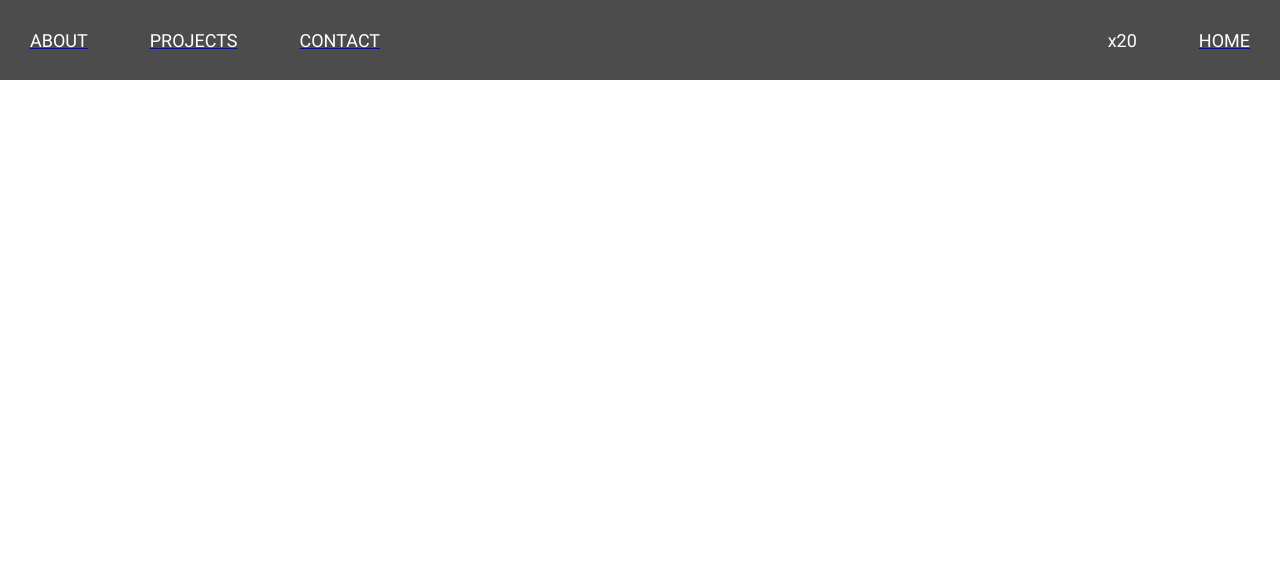
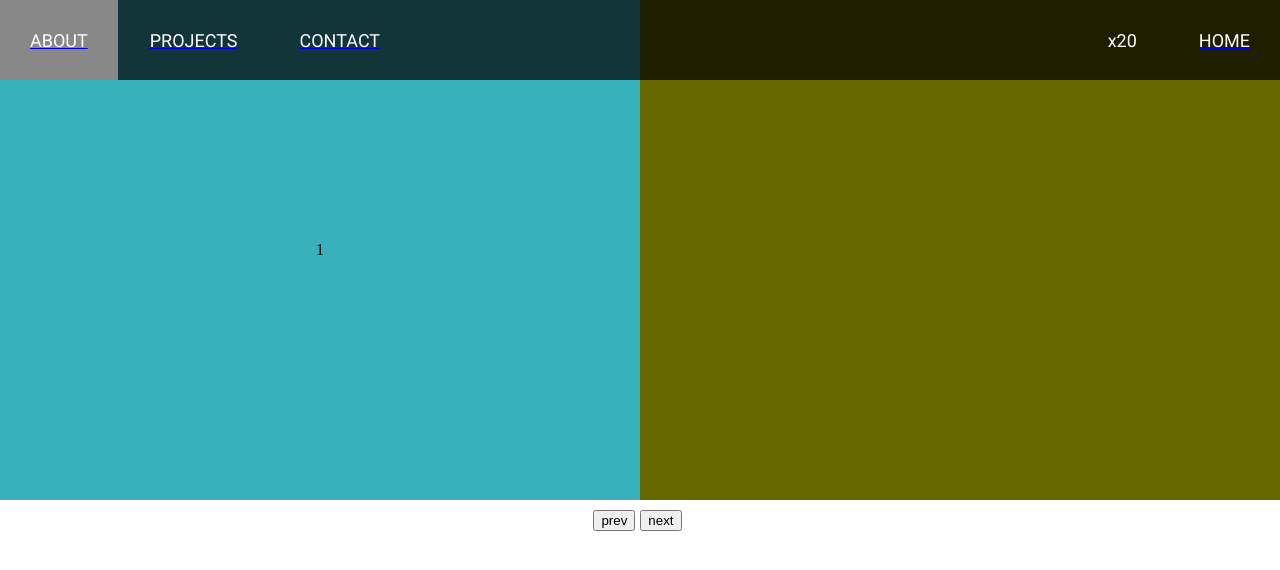
Before and after one commit to andku23/portfolio-v2, a Vue app: page / in a window 1280 px wide. Shown: the top 570 px of the page. Built offline with nearby package versions, Linux system fonts and the light colour scheme.

Commit message:
Put in relatively basic intro section

```diff
--- a/src/App.vue
+++ b/src/App.vue
@@ -1,7 +1,7 @@
 <template>
   <div>
+    <router-view />
     <NavBar/>
-    <router-view />
   </div>
 </template>
 
--- /dev/null
+++ b/src/components/Carousel.vue
@@ -0,0 +1,80 @@
+<template>
+  <div class="carousel">
+    <div class="inner" ref = "inner" :style = "innerStyles">
+      <div class="card" v-for="card in cards" :key="card">
+        {{ card }}
+      </div>
+    </div>
+  </div>
+  <button @click.prevent = "moveLeft" >prev</button>
+  <button>next</button>
+</template>
+
+<script>
+export default {
+  name: "Carousel",
+  data() {
+    return {
+      cards: [1, 2, 3, 4, 5, 6, 7, 8],
+      stepWidth: "",
+      innerStyles: {}
+    }
+  },
+  mounted () {
+    this.setStep()
+  },
+  methods: {
+    setStep () {
+      const innerWidth = this.$refs.inner.scrollWidth
+      const totalCards = this.cards.length
+      this.stepWidth = `${innerWidth / totalCards}px`
+    },
+    next () {
+      this.moveLeft()
+    },
+    moveLeft () {
+      this.innerStyles = {
+        transform: `translateX(-${this.stepWidth})`
+      }
+    }
+  }
+}
+</script>
+
+<style scoped lang="scss">
+@import "../scss/global";
+
+.carousel {
+  width: 50%;
+  height: 100%;
+  overflow: hidden;
+
+  .inner {
+    white-space: nowrap;
+    width: auto;
+    height: 100%;
+  }
+
+  .card {
+    position: relative;
+    width: 100%;
+    height: 100%;
+    margin-right: vh(10);
+    display: inline-flex;
+    /* optional */
+    background-color: #39b1bd;
+    align-items: center;
+    justify-content: center;
+  }
+}
+
+
+
+
+
+/* optional */
+button {
+  margin-right: 5px;
+  margin-top: 10px;
+}
+</style>
--- a/src/components/NavBar.vue
+++ b/src/components/NavBar.vue
@@ -36,6 +36,8 @@
         position: fixed;
         width: 100%;
         height: 80px;
+        text-decoration: none;
+        top: 0;
 
         .nav-bar-desktop {
             @extend %absolute-fill;
--- /dev/null
+++ b/src/components/intro-section.vue
@@ -0,0 +1,26 @@
+<template>
+  <div class = "intro-container">
+    <background background-color="#686800"/>
+    <Carousel/>
+  </div>
+</template>
+
+<script>
+import Carousel from "./Carousel";
+
+export default {
+  name: "intro-section",
+  components: {
+    Carousel
+  }
+}
+</script>
+
+<style scoped lang="scss">
+@import "../scss/global";
+  .intro-container{
+    width: 100%;
+    height: 500px;
+    position: relative;
+  }
+</style>
--- a/src/pages/Home.vue
+++ b/src/pages/Home.vue
@@ -1,16 +1,18 @@
 <template>
     <div class = 'home-container'>
+      <IntroSection/>
     </div>
 </template>
 
 <script>
-
+  import IntroSection from "../components/intro-section";
 	export default {
 		name: "Home.vue",
 		data: function () {
 			return {}
 		},
 		components: {
+      IntroSection
 		}
 	}
 </script>
@@ -18,7 +20,7 @@
 <style scoped lang = "scss">
     @import "../scss/global";
     .home-container{
-
+        position: relative;
         *{
             text-align: center;
         }
```
